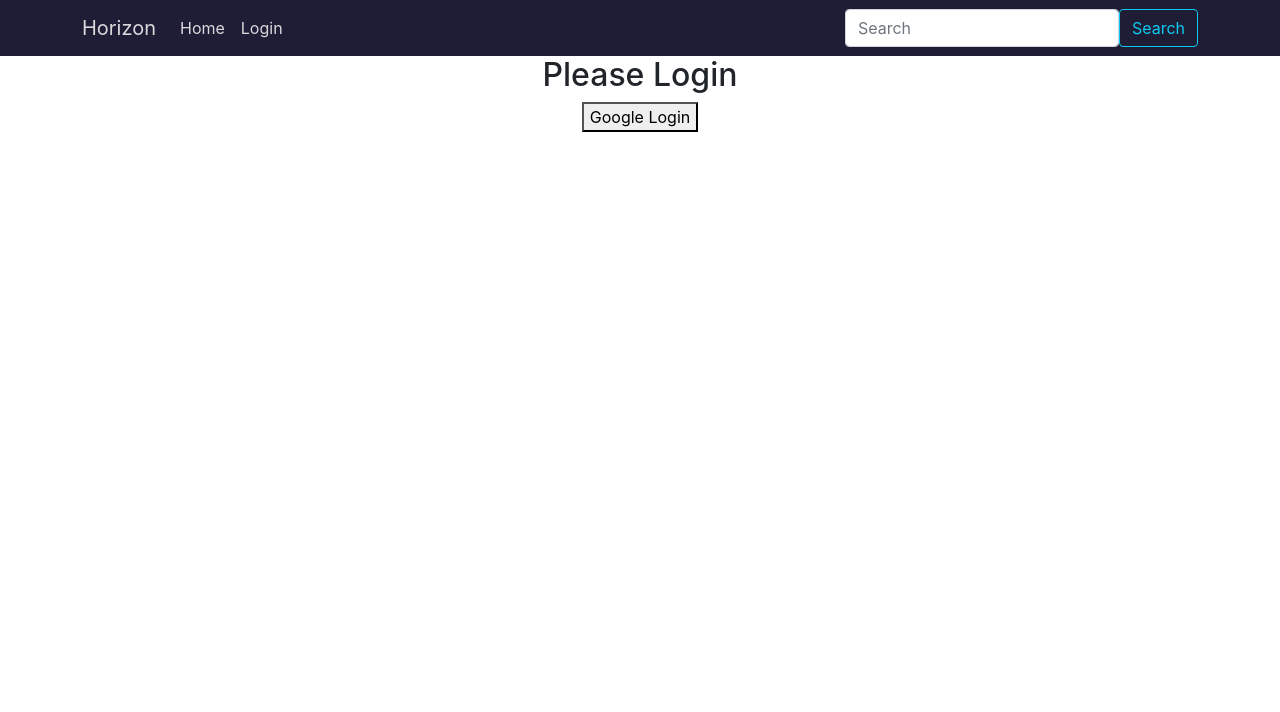
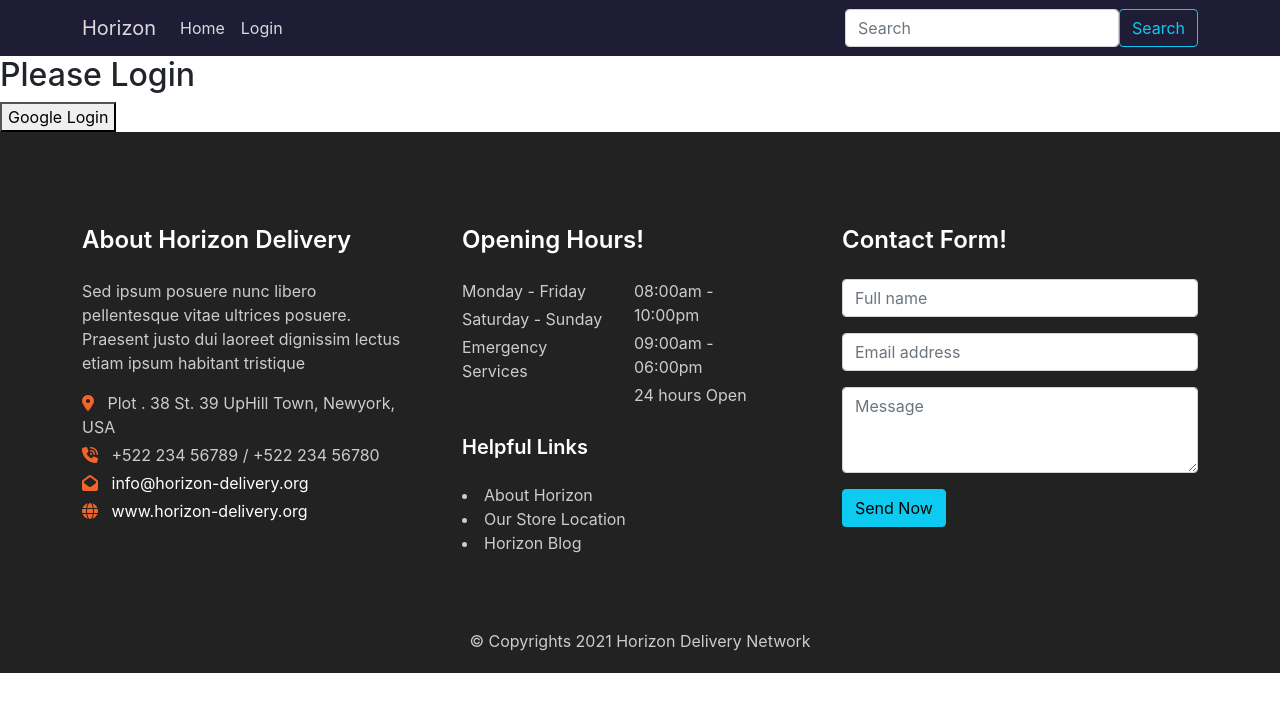
Before and after one commit to sisrafilss/horizon-delivery-client, a React (Create React App) app: page /login in a window 1280 px wide. Shown: the top 712 px of the page. Built offline with nearby package versions, Linux system fonts and the light colour scheme; no server answers.

Commit message:
footer added

```diff
--- a/public/index.html
+++ b/public/index.html
@@ -24,6 +24,9 @@
       work correctly both with client-side routing and a non-root public URL.
       Learn how to configure a non-root public URL by running `npm run build`.
     -->
+     <!-- Font Awesome -->
+     <script src="https://kit.fontawesome.com/2e8d069b82.js" crossorigin="anonymous"></script>
+
     <title>Horizon</title>
   </head>
   <body>
--- a/src/App.css
+++ b/src/App.css
@@ -1,38 +1,3 @@
-.App {
-  text-align: center;
+a {
+  text-decoration: none;
 }
-
-.App-logo {
-  height: 40vmin;
-  pointer-events: none;
-}
-
-@media (prefers-reduced-motion: no-preference) {
-  .App-logo {
-    animation: App-logo-spin infinite 20s linear;
-  }
-}
-
-.App-header {
-  background-color: #282c34;
-  min-height: 100vh;
-  display: flex;
-  flex-direction: column;
-  align-items: center;
-  justify-content: center;
-  font-size: calc(10px + 2vmin);
-  color: white;
-}
-
-.App-link {
-  color: #61dafb;
-}
-
-@keyframes App-logo-spin {
-  from {
-    transform: rotate(0deg);
-  }
-  to {
-    transform: rotate(360deg);
-  }
-}
--- a/src/App.js
+++ b/src/App.js
@@ -4,10 +4,11 @@ import { BrowserRouter as Router, Switch, Route } from "react-router-dom";
 import Home from "./pages/Home/Home/Home";
 import AuthProvider from "./context/AuthProvider";
 import Header from "./pages/Shared/Header/Header";
+import Footer from "./pages/Shared/Footer/Footer/Footer";
 
 function App() {
   return (
-    <div className="App">
+
       <AuthProvider>
         <Router>
           <Header />
@@ -23,8 +24,9 @@ function App() {
             </Route>
           </Switch>
         </Router>
+        <Footer />
       </AuthProvider>
-    </div>
+
   );
 }
 
--- /dev/null
+++ b/src/pages/Shared/Footer/AboutCompanyInShort/AboutCompanyInShort.css
@@ -0,0 +1,11 @@
+.copany-contact {
+    color: #fff;
+    transition: 0.3s all ease;
+}
+.copany-contact:hover {
+    color: rgb(41, 134, 226);
+}
+
+.footer-icon {
+    color: #f26529;
+}
--- /dev/null
+++ b/src/pages/Shared/Footer/AboutCompanyInShort/AboutCompanyInShort.js
@@ -0,0 +1,41 @@
+import React from "react";
+import './AboutCompanyInShort.css';
+
+const AboutCompanyInShort = () => {
+  return (
+    <div>
+      <div>
+        <h4 className="my-4">About Horizon Delivery</h4>
+        <p className="pe-4">
+          Sed ipsum posuere nunc libero pellentesque vitae ultrices posuere.
+          Praesent justo dui laoreet dignissim lectus etiam ipsum habitant
+          tristique
+        </p>
+        <div className="pe-4">
+          <p className="my-0 pb-1">
+            <i className="fas fa-map-marker-alt footer-icon"></i> &nbsp; Plot .
+            38 St. 39 UpHill Town, Newyork, USA
+          </p>
+          <p className="my-0 pb-1">
+            <i className="fas fa-phone-volume footer-icon"></i> &nbsp; +522 234
+            56789 / +522 234 56780
+          </p>
+          <p className="my-0 pb-1">
+            <a className="copany-contact" href="#">
+              <i className="fas fa-envelope-open footer-icon"></i> &nbsp;
+              info@horizon-delivery.org
+            </a>
+          </p>
+          <p className="my-0 pb-1">
+            <a className="copany-contact" href="#">
+              <i className="fas fa-globe footer-icon"></i> &nbsp;
+              www.horizon-delivery.org
+            </a>
+          </p>
+        </div>
+      </div>
+    </div>
+  );
+};
+
+export default AboutCompanyInShort;
--- /dev/null
+++ b/src/pages/Shared/Footer/ContactForm/ContactForm.js
@@ -0,0 +1,45 @@
+import React from "react";
+
+const ContactForm = () => {
+  return (
+    <div>
+      <h4 className="my-4">Contact Form!</h4>
+      <div>
+        <div className="mb-3">
+          <input
+            type="name"
+            className="form-control"
+            id="name"
+            placeholder="Full name"
+          />
+        </div>
+        <div className="mb-3">
+          <input
+            type="email"
+            className="form-control"
+            id="email"
+            placeholder="Email address"
+          />
+        </div>
+        <div className="mb-3">
+          <textarea
+            className="form-control"
+            placeholder="Message"
+            id="message"
+            rows="3"
+          ></textarea>
+        </div>
+        <div>
+          <button
+            style={{ fontSize: "1rem", textTransform: "capitalize" }}
+            className="btn btn-info"
+          >
+            Send Now
+          </button>
+        </div>
+      </div>
+    </div>
+  );
+};
+
+export default ContactForm;
--- /dev/null
+++ b/src/pages/Shared/Footer/Footer/Footer.css
@@ -0,0 +1,13 @@
+.footer-container {
+    background-color: #222222;
+    padding: 70px 0;
+}
+
+.footer-container h2, h3, h4, h5, h6 {
+    color: #fff;
+    font-weight: 600
+}
+
+.footer-container p, .footer-container>p>a {
+    color: #ccc;
+}
--- /dev/null
+++ b/src/pages/Shared/Footer/Footer/Footer.js
@@ -0,0 +1,39 @@
+import React from "react";
+import AboutCompanyInShort from "../AboutCompanyInShort/AboutCompanyInShort";
+import ContactForm from "../ContactForm/ContactForm";
+import HelpfulLInks from "../HelpfulLinks/HelpfulLInks";
+import OpeningHours from "../OpeningHours/OpeningHours";
+import "./Footer.css";
+
+const Footer = () => {
+  return (
+    <>
+      <div className="container-fluid footer-container">
+        <div className="container">
+          <div className="row">
+            <div className="col-md-4 col-sm-12">
+              <AboutCompanyInShort />
+            </div>
+            <div className="col-md-4 col-sm-12">
+              <OpeningHours />
+              <HelpfulLInks />
+            </div>
+            <div className="col-md-4 col-sm-12">
+              <ContactForm />
+            </div>
+          </div>
+        </div>
+      </div>
+      <div
+        className="py-1"
+        style={{ backgroundColor: "#222222", color: "#ccc" }}
+      >
+        <p className="text-center">
+          &copy; Copyrights 2021 Horizon Delivery Network
+        </p>
+      </div>
+    </>
+  );
+};
+
+export default Footer;
--- /dev/null
+++ b/src/pages/Shared/Footer/HelpfulLinks/HelpfulLInks.js
@@ -0,0 +1,17 @@
+import React from "react";
+import "./HelpfulLinks.css";
+
+const HelpfulLInks = () => {
+  return (
+    <div className="mt-4">
+      <h5 className="pb-3">Helpful Links</h5>
+      <div className="helpful-links">
+        <li><a href="#">About Horizon</a></li>
+        <li><a href="#">Our Store Location</a></li>
+        <li><a href="#">Horizon Blog</a></li>
+      </div>
+    </div>
+  );
+};
+
+export default HelpfulLInks;
--- /dev/null
+++ b/src/pages/Shared/Footer/HelpfulLinks/HelpfulLinks.css
@@ -0,0 +1,10 @@
+.helpful-links li {
+    color: #ccc;
+}
+.helpful-links li a {
+    color: #ccc;
+}
+
+.helpful-links li:hover a {
+    color: rgb(41, 134, 226);
+}
--- /dev/null
+++ b/src/pages/Shared/Footer/OpeningHours/OpeningHours.js
@@ -0,0 +1,23 @@
+import React from "react";
+
+const OpeningHours = () => {
+  return (
+    <div>
+      <h4 className="my-4">Opening Hours!</h4>
+      <div className="row me-4">
+        <div className="col-6">
+          <p className="pb-1 mb-0">Monday - Friday</p>
+          <p className="pb-1 mb-0">Saturday - Sunday</p>
+          <p className="pb-1 mb-0">Emergency Services</p>
+        </div>
+        <div className="col-6">
+          <p className="pb-1 mb-0">08:00am - 10:00pm</p>
+          <p className="pb-1 mb-0">09:00am - 06:00pm</p>
+          <p className="pb-1 mb-0">24 hours Open</p>
+        </div>
+      </div>
+    </div>
+  );
+};
+
+export default OpeningHours;
```
